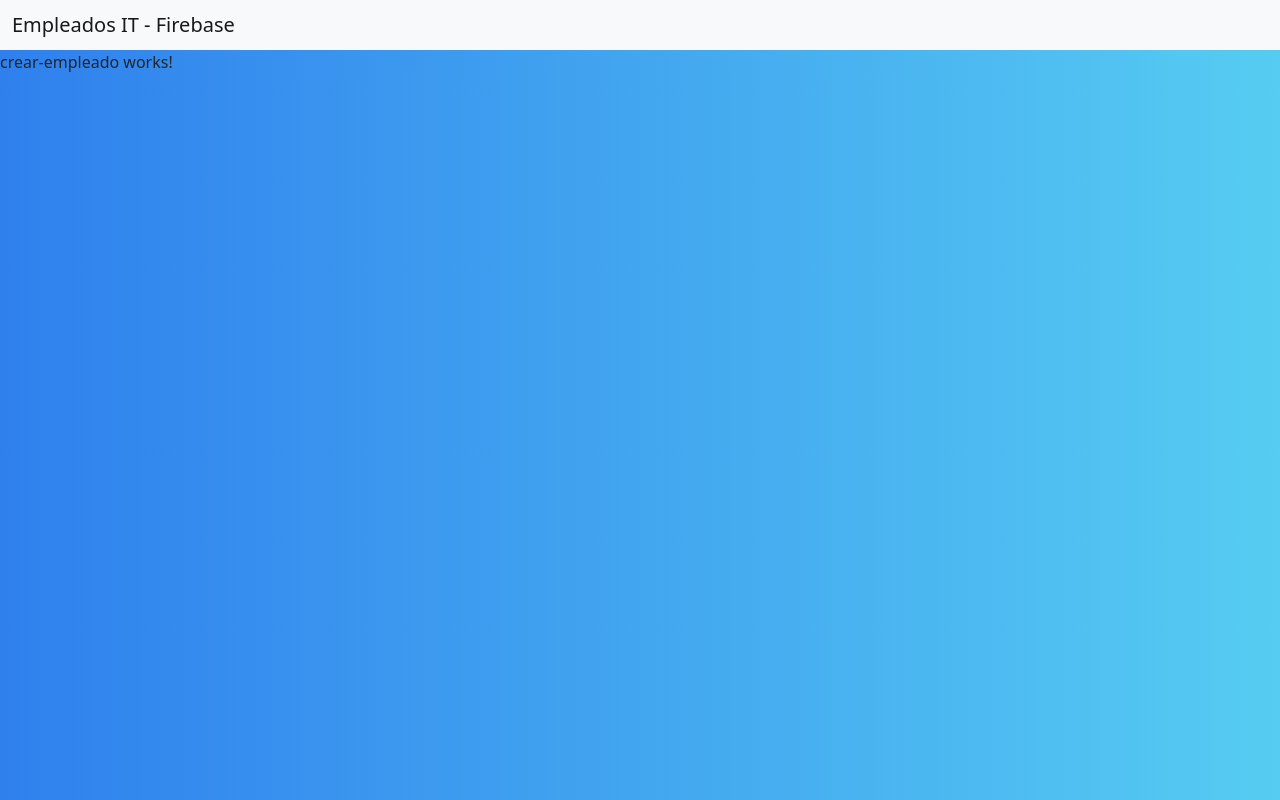
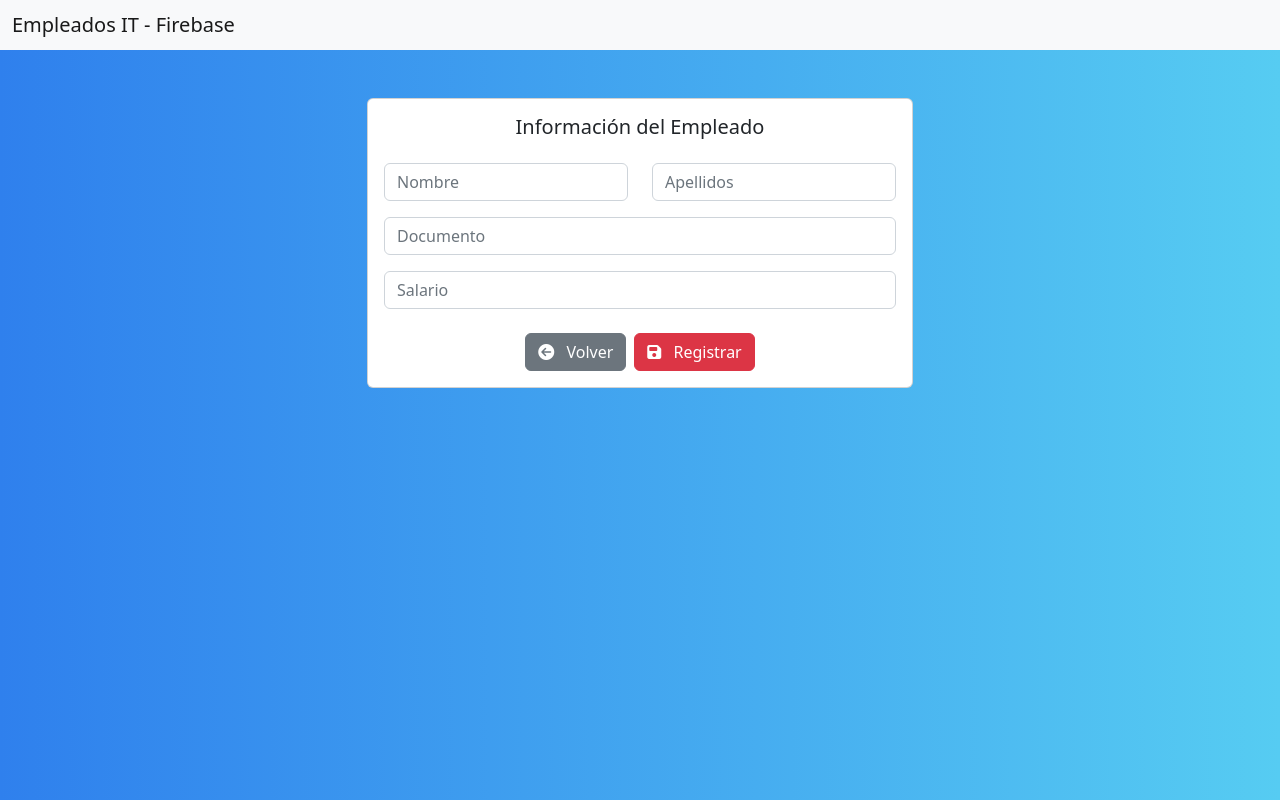
Before and after one commit to alexglzrys/angular-empleados, an Angular app: page /create in a window 1280 px wide. Built offline with nearby package versions, Linux system fonts and the light colour scheme.

Commit message:
componente - Crear-Empleado

```diff
--- a/src/app/components/crear-empleado/crear-empleado.component.html
+++ b/src/app/components/crear-empleado/crear-empleado.component.html
@@ -1 +1,37 @@
-<p>crear-empleado works!</p>
+<div class="container">
+  <div class="row">
+    <div class="col-md-6 offset-md-3">
+      <div class="card mt-5">
+        <div class="card-body">
+          <h5 class="card-title text-center mb-4">Información del Empleado</h5>
+          <form action="">
+            <div class="row">
+              <div class="col">
+                <input type="text" placeholder="Nombre" class="form-control">
+              </div>
+              <div class="col">
+                <input type="text" placeholder="Apellidos" class="form-control">
+              </div>
+            </div>
+            <div class="mt-3 mb-3">
+              <input type="text" placeholder="Documento" class="form-control">
+            </div>
+            <div class="mb-4">
+              <input type="text" placeholder="Salario" class="form-control">
+            </div>
+            <div class="d-flex justify-content-center">
+              <button [routerLink]="['/']" type="button" class="btn btn-secondary me-2">
+                <i class="fa fa-arrow-circle-left me-2"></i>
+                Volver
+              </button>
+              <button type="submit" class="btn btn-danger">
+                <i class="fa fa-save me-2"></i>
+                Registrar
+              </button>
+            </div>
+          </form>
+        </div>
+      </div>
+    </div>
+  </div>
+</div>
```
